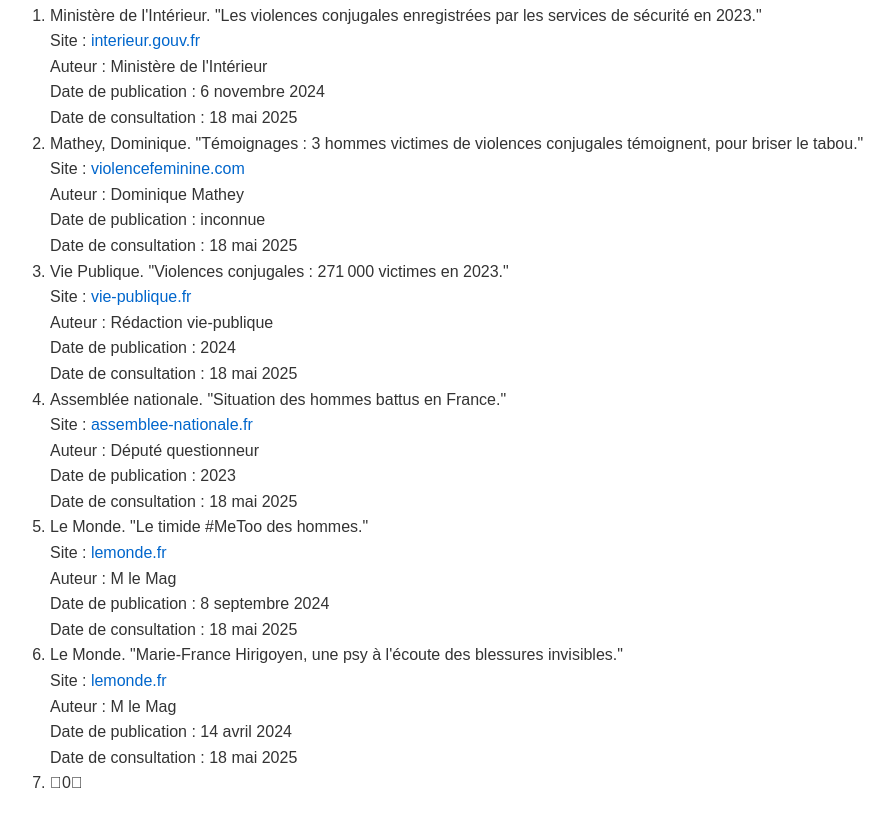
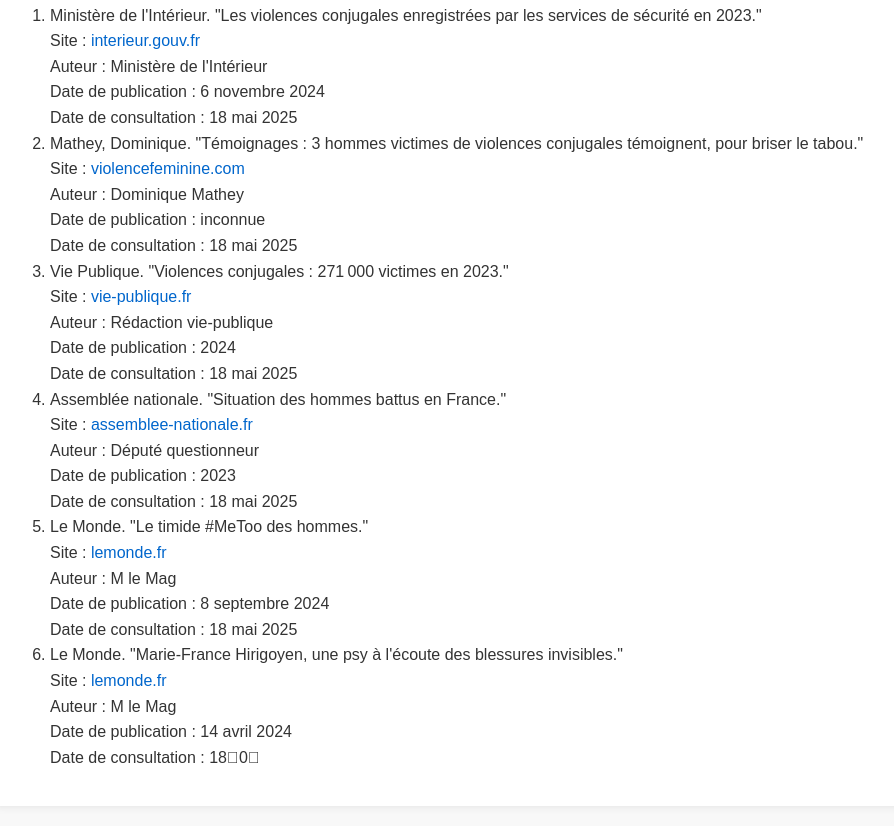
Before and after one commit to dinis24097/justice-equit, a plain HTML site: page index.html in a window 1280 px wide. Shown: the part 2259-3085 px from the top of the page, without its empty margins (30-924 px from the left). Drawn offline with Linux system fonts and the light colour scheme.

Commit message:
Update index.html

```diff
--- a/index.html
+++ b/index.html
@@ -114,7 +114,4 @@
         Site : <a href="https://www.lemonde.fr/m-le-mag/article/2024/04/14/marie-france-hirigoyen-une-psy-a-l-ecoute-des-blessures-invisibles_6227720_4500055.html">lemonde.fr</a><br>
         Auteur : M le Mag<br>
         Date de publication : 14 avril 2024<br>
-        Date de consultation : 18 mai 2025
-      </li>
-      <li>
-       0
+        Date de consultation : 180
```
